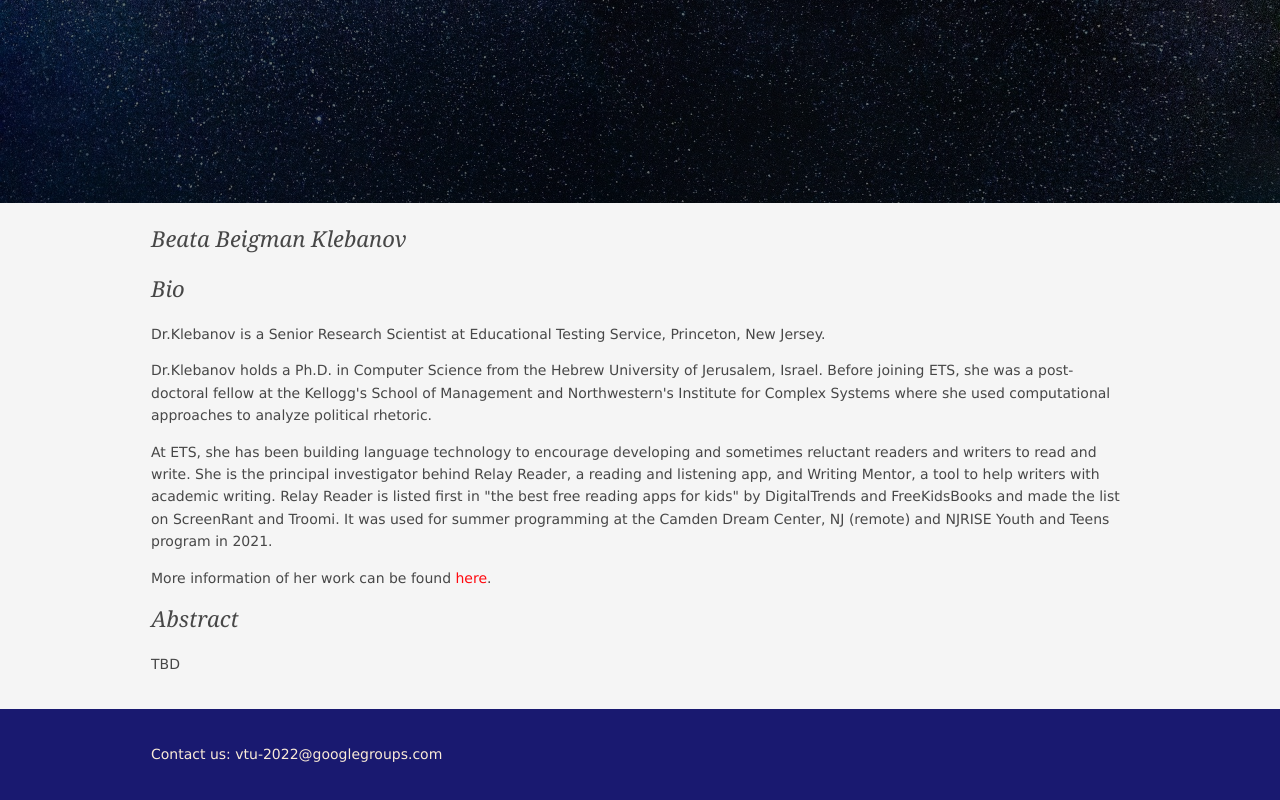
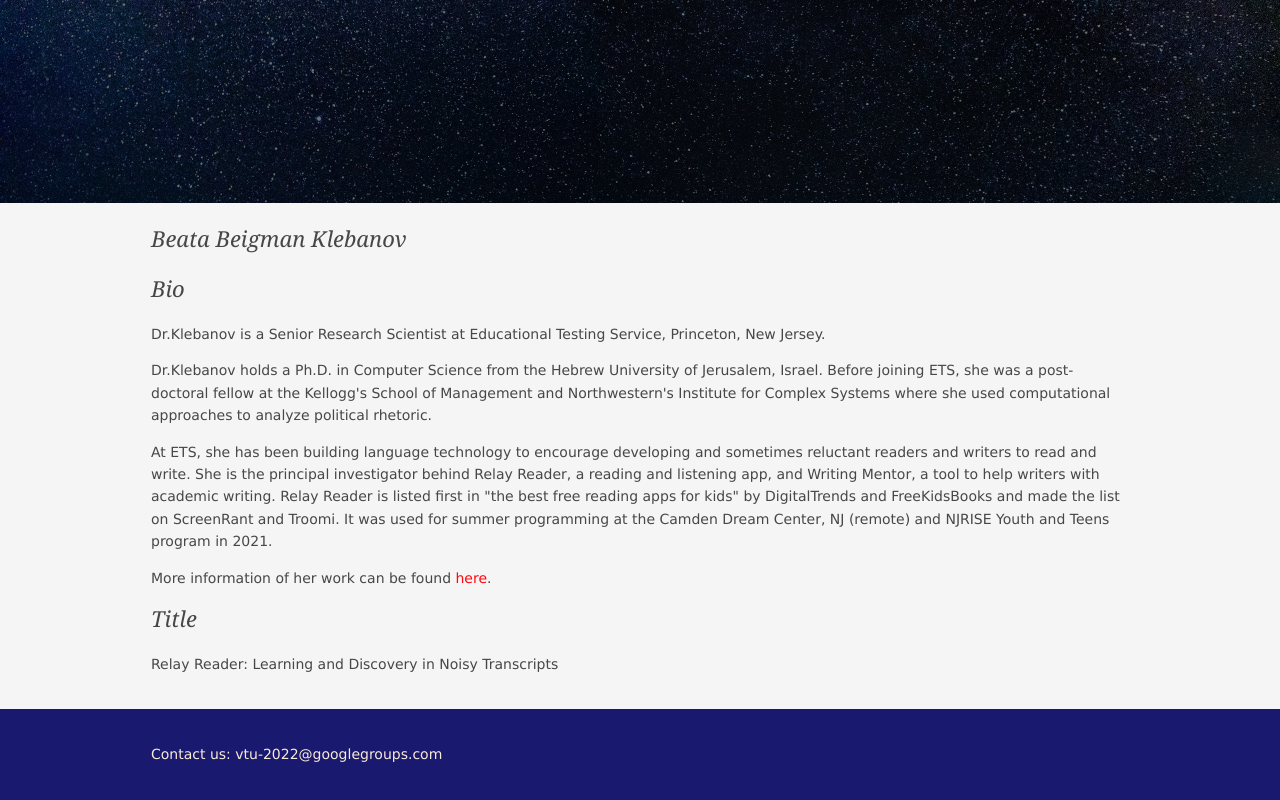
Before and after one commit to vtuworkshop/vtuworkshop.github.io, a plain HTML site: page 2022/talks.html in a window 1280 px wide. Shown: the part 545-1345 px from the top of the page. Drawn offline with Linux system fonts and the light colour scheme.

Commit message:
Update talks.html

```diff
--- a/2022/talks.html
+++ b/2022/talks.html
@@ -59,9 +59,9 @@
 
         <p>More information of her work can be found <a href="https://sites.google.com/site/beatabeigmanklebanov">here</a>.</p>
 
-        <h4>Abstract</h4>
+        <h4>Title</h4>
 
-        <p>TBD</p>
+        <p>Relay Reader: Learning and Discovery in Noisy Transcripts</p>
 
       </div>
     </section>
```
